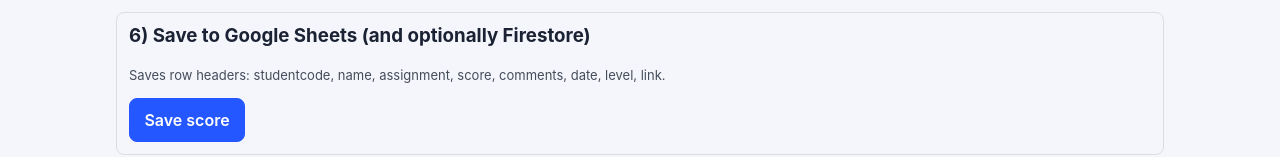
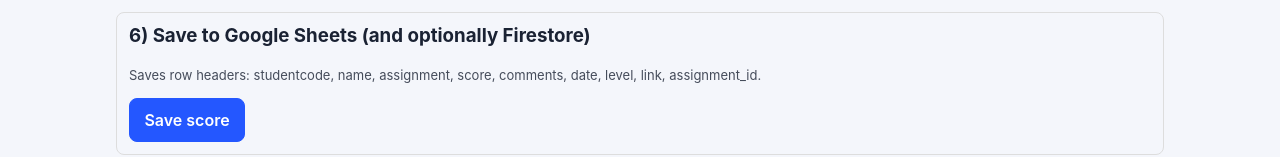
Before and after one commit to learngermanghana/attendance, a React (Vite) app: page /marking in a window 1280 px wide. Shown: the part 1952-2109 px from the top of the page. Built offline with nearby package versions, Linux system fonts and the light colour scheme; no server answers; the database is empty; sample sign-in values are in the browser's storage.

Commit message:
Add assignment_id when saving marking scores

```diff
--- a/src/pages/MarkingPage.jsx
+++ b/src/pages/MarkingPage.jsx
@@ -2,6 +2,7 @@ import { useEffect, useMemo, useState } from "react";
 import answersDictionary from "../data/answers_dictionary.json";
 import { deleteSubmission, fetchSubmissions, loadRoster, loadSubmissions, saveScoreRow } from "../services/markingService.js";
 import { autoMarkSubmission } from "../utils/autoMarking.js";
+import { buildAssignmentId } from "../utils/assignmentId.js";
 import { useToast } from "../context/ToastContext.jsx";
 
 const DEFAULT_REFERENCE_LINK =
@@ -305,13 +306,17 @@ export default function MarkingPage() {
 
     try {
       setSavingScore(true);
+      const level = selectedStudent.level || referenceEntry.level || inferLevel(referenceEntry.assignment);
+      const assignmentId = buildAssignmentId(level, referenceEntry.assignment);
+
       const receipt = await saveScoreRow({
         studentCode: selectedStudent.studentCode,
         name: selectedStudent.name,
         assignment: referenceEntry.assignment,
+        assignmentId,
         score: Number(score),
         comments: feedback.trim(),
-        level: selectedStudent.level || referenceEntry.level || inferLevel(referenceEntry.assignment),
+        level,
         link: referenceEntry.answer_url || DEFAULT_REFERENCE_LINK,
       });
       setSaveReceipt(receipt);
@@ -508,7 +513,7 @@ export default function MarkingPage() {
       <section style={{ border: "1px solid #ddd", borderRadius: 8, padding: 12 }}>
         <h3>6) Save to Google Sheets (and optionally Firestore)</h3>
         <p style={{ marginTop: 0, fontSize: 13, opacity: 0.8 }}>
-          Saves row headers: studentcode, name, assignment, score, comments, date, level, link.
+          Saves row headers: studentcode, name, assignment, score, comments, date, level, link, assignment_id.
         </p>
         <button onClick={handleSave} disabled={loading || savingScore}>{savingScore ? "Saving..." : "Save score"}</button>
         {savingScore && <p style={{ marginTop: 8, fontSize: 13 }}>Saving score, please wait...</p>}
--- a/src/services/markingService.js
+++ b/src/services/markingService.js
@@ -340,11 +340,12 @@ async function postScoreToWebhookNoCors(payload) {
   });
 }
 
-export async function saveScoreRow({ studentCode, name, assignment, score, comments, level, link }) {
+export async function saveScoreRow({ studentCode, name, assignment, assignmentId, score, comments, level, link }) {
   const row = {
     studentcode: studentCode,
     name,
     assignment,
+    assignment_id: String(assignmentId || "").trim(),
     score,
     comments,
     date: new Date().toString(),
```
